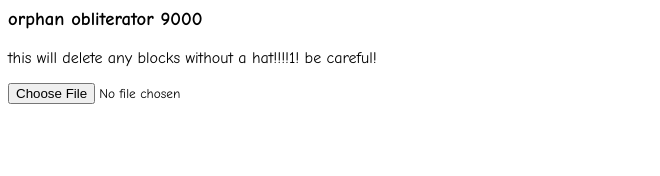
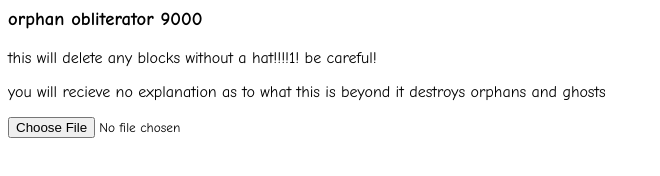
Before and after one commit to derpygamer2142/orphan-obliterator-9000, a website: page index.html in a window 1280 px wide. Shown: the whole page, without its empty margins (0-660 px from the left). Drawn offline with Linux system fonts and the light colour scheme.

Commit message:
explanation

```diff
--- a/index.html
+++ b/index.html
@@ -7,6 +7,7 @@
 <body>
     <h3>orphan obliterator 9000</h3>
     <p>this will delete any blocks without a hat!!!!1! be careful!</p>
+    <p>you will recieve no explanation as to what this is beyond it destroys orphans and ghosts</p>
 
     <input type="file" accept=".zip,.sb3">
 
```
